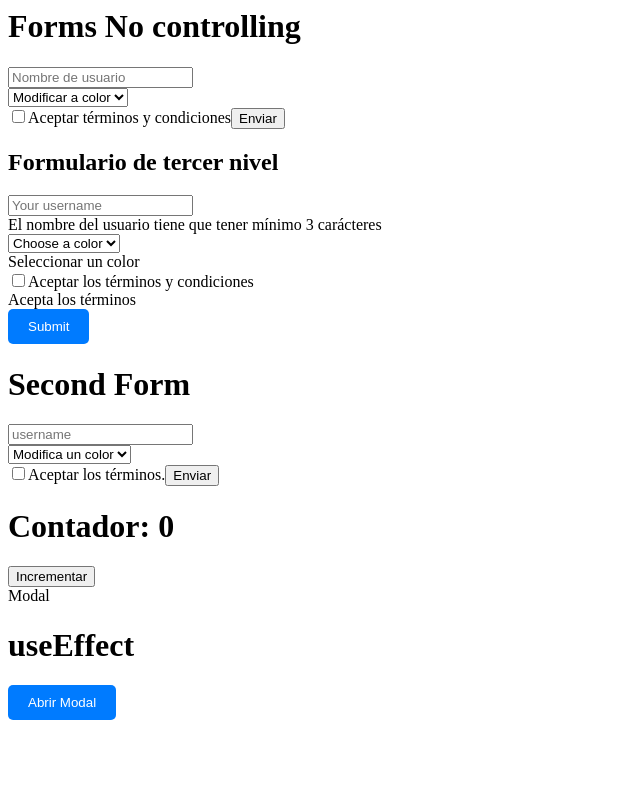
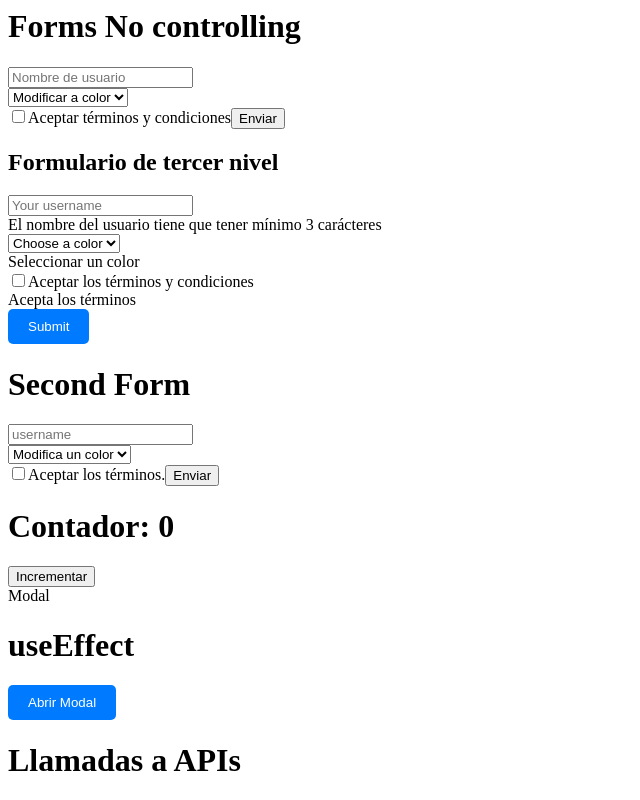
Before and after one commit to PC-Techdeveloper/react-ts, a React (Vite) app: page / in a window 1280 px wide. Shown: the part 449-1249 px from the top of the page, without its empty margins (0-640 px from the left). Before the commit the page ends 1177 px from the top, so only its background shows below. Built offline with nearby package versions, Linux system fonts and the light colour scheme.

Commit message:
add new file apis

```diff
--- a/src/main.tsx
+++ b/src/main.tsx
@@ -15,6 +15,7 @@ import SecondForms from './Components/SecondForms.tsx';
 import UseEffect from './Components/UseEffect.tsx';
 import Modal from './Components/Modal.tsx';
 import SecondModal from './Components/SecondModal.tsx';
+import Apis from './Components/Apis.tsx';
 
 createRoot(document.getElementById('root')!).render(
   <StrictMode>
@@ -35,5 +36,6 @@ createRoot(document.getElementById('root')!).render(
     <UseEffect />
     <Modal />
     <SecondModal />
+    <Apis />
   </StrictMode>
 );
```
